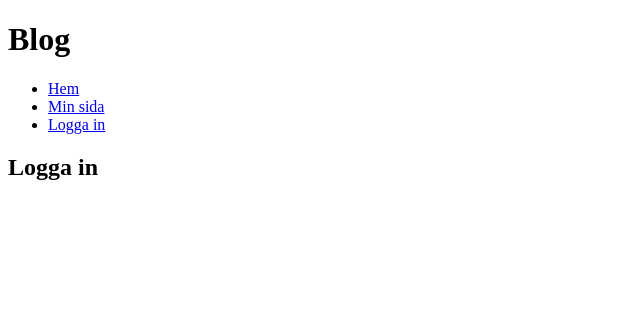
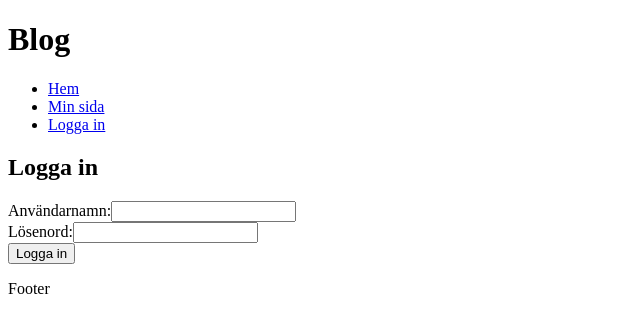
Before and after one commit to Nygaaard/myBlog, a React (Vite) app: page /login in a window 1280 px wide. Shown: the top 332 px of the page, without its empty margins (0-640 px from the left). Built offline with nearby package versions, Linux system fonts and the light colour scheme.

Commit message:
Added footer and created login form and states

```diff
--- /dev/null
+++ b/src/components/Footer.tsx
@@ -0,0 +1,9 @@
+const Footer = () => {
+  return (
+    <footer>
+      <p>Footer</p>
+    </footer>
+  );
+};
+
+export default Footer;
--- a/src/components/Layout.tsx
+++ b/src/components/Layout.tsx
@@ -1,4 +1,5 @@
 import Header from "./Header";
+import Footer from "./Footer";
 import { Outlet } from "react-router-dom";
 
 const Layout = () => {
@@ -8,6 +9,7 @@ const Layout = () => {
       <main>
         <Outlet />
       </main>
+      <Footer />
     </>
   );
 };
--- a/src/pages/LoginPage.tsx
+++ b/src/pages/LoginPage.tsx
@@ -1,7 +1,46 @@
+import { useState } from "react";
+
 const LoginPage = () => {
+  const [username, setUsername] = useState("");
+  const [password, setPassword] = useState("");
+  const [error, setError] = useState("");
+
+  const handleSubmit = async (e: React.FormEvent<HTMLFormElement>) => {
+    e.preventDefault();
+    setError("");
+  };
+
   return (
-    <div>
-      <h2>Logga in</h2>
+    <div className="login-container">
+      <div className="login-box">
+        <h2>Logga in</h2>
+
+        <form onSubmit={handleSubmit}>
+          {error && <div className="error-message">{error}</div>}
+
+          <div className="form-group">
+            <label htmlFor="username">Användarnamn:</label>
+            <input
+              type="text"
+              id="username"
+              required
+              value={username}
+              onChange={(e) => setUsername(e.target.value)}
+            />
+          </div>
+          <div className="form-group">
+            <label htmlFor="password">Lösenord:</label>
+            <input
+              type="password"
+              id="password"
+              required
+              value={password}
+              onChange={(e) => setPassword(e.target.value)}
+            />
+          </div>
+          <input type="submit" value="Logga in" />
+        </form>
+      </div>
     </div>
   );
 };
```
